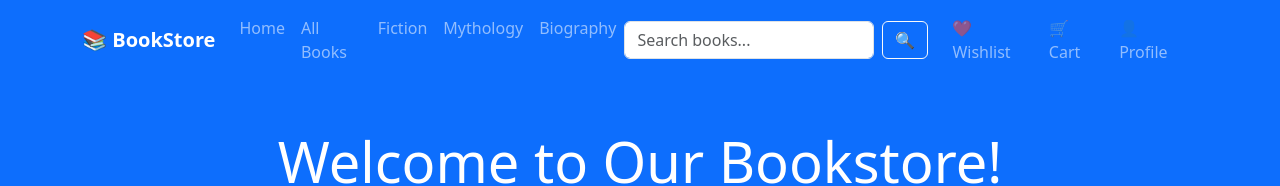
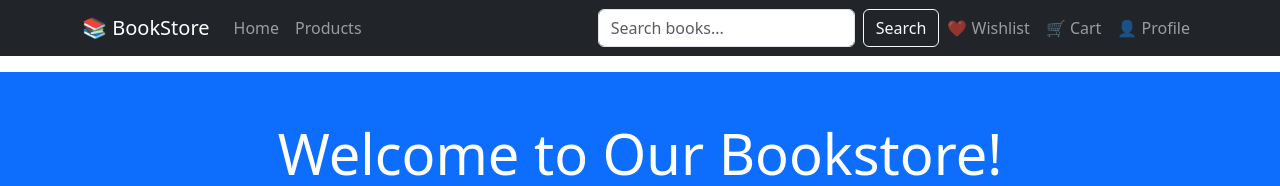
Before and after one commit to iamgirishreddy/BookStore, a React (Create React App) app: page / in a window 1280 px wide. Shown: the top 186 px of the page. Built offline with nearby package versions, Linux system fonts and the light colour scheme; no server answers.

Commit message:
fix mobile view

```diff
--- a/src/components/Navbar/Navbar.js
+++ b/src/components/Navbar/Navbar.js
@@ -19,9 +19,9 @@ const NavigationBar = () => {
   };
 
   return (
-    <Navbar bg="primary" variant="dark" expand="lg" sticky="top">
+    <Navbar bg="dark" variant="dark" expand="lg" className="mb-3">
       <Container>
-        <Navbar.Brand as={Link} to="/" className="fw-bold">
+        <Navbar.Brand as={Link} to="/">
           📚 BookStore
         </Navbar.Brand>
 
@@ -30,43 +30,38 @@ const NavigationBar = () => {
         <Navbar.Collapse id="basic-navbar-nav">
           <Nav className="me-auto">
             <Nav.Link as={Link} to="/">Home</Nav.Link>
-            <Nav.Link as={Link} to="/products">All Books</Nav.Link>
+            {/* <Nav.Link as={Link} to="/products">All Books</Nav.Link>
             <Nav.Link as={Link} to="/products/fiction">Fiction</Nav.Link>
             <Nav.Link as={Link} to="/products/mythology">Mythology</Nav.Link>
             <Nav.Link as={Link} to="/products/biography">Biography</Nav.Link>
+             */}
+             <Nav.Link as={Link} to="/products">Products</Nav.Link>
+
           </Nav>
 
-          <Form className="d-flex me-3" onSubmit={handleSearch}>
+         <Form className="d-flex mt-2 mt-lg-0">
   <FormControl
     type="search"
     placeholder="Search books..."
     className="me-2"
+    aria-label="Search"
     value={searchQuery}
     onChange={(e) => setSearchQuery(e.target.value)}
-              style={{ width: '250px' }}
+    onKeyPress={handleSearch}
   />
-            <Button variant="outline-light" type="submit">
-              🔍
-            </Button>
+  <Button variant="outline-light" onClick={handleSearch}>Search</Button>
 </Form>
+
 
           <Nav>
             <Nav.Link as={Link} to="/wishlist" className="position-relative">
-              ❤️ Wishlist
-              {wishlistItems.length > 0 && (
-                <Badge bg="danger" className="position-absolute top-0 start-100 translate-middle">
-                  {wishlistItems.length}
-                </Badge>
-              )}
+              ❤️ Wishlist {wishlistItems.length > 0 && <Badge bg="danger" className="ms-1">{wishlistItems.length}</Badge>}
+
             </Nav.Link>
 
             <Nav.Link as={Link} to="/cart" className="position-relative">
-              🛒 Cart
-              {getTotalItems() > 0 && (
-                <Badge bg="danger" className="position-absolute top-0 start-100 translate-middle">
-                  {getTotalItems()}
-                </Badge>
-              )}
+             🛒 Cart {getTotalItems() > 0 && <Badge bg="danger" className="ms-1">{getTotalItems()}</Badge>}
+
             </Nav.Link>
 
             <Nav.Link as={Link} to="/profile">
```
Lines whose indentation alone changed are shown as unchanged.
